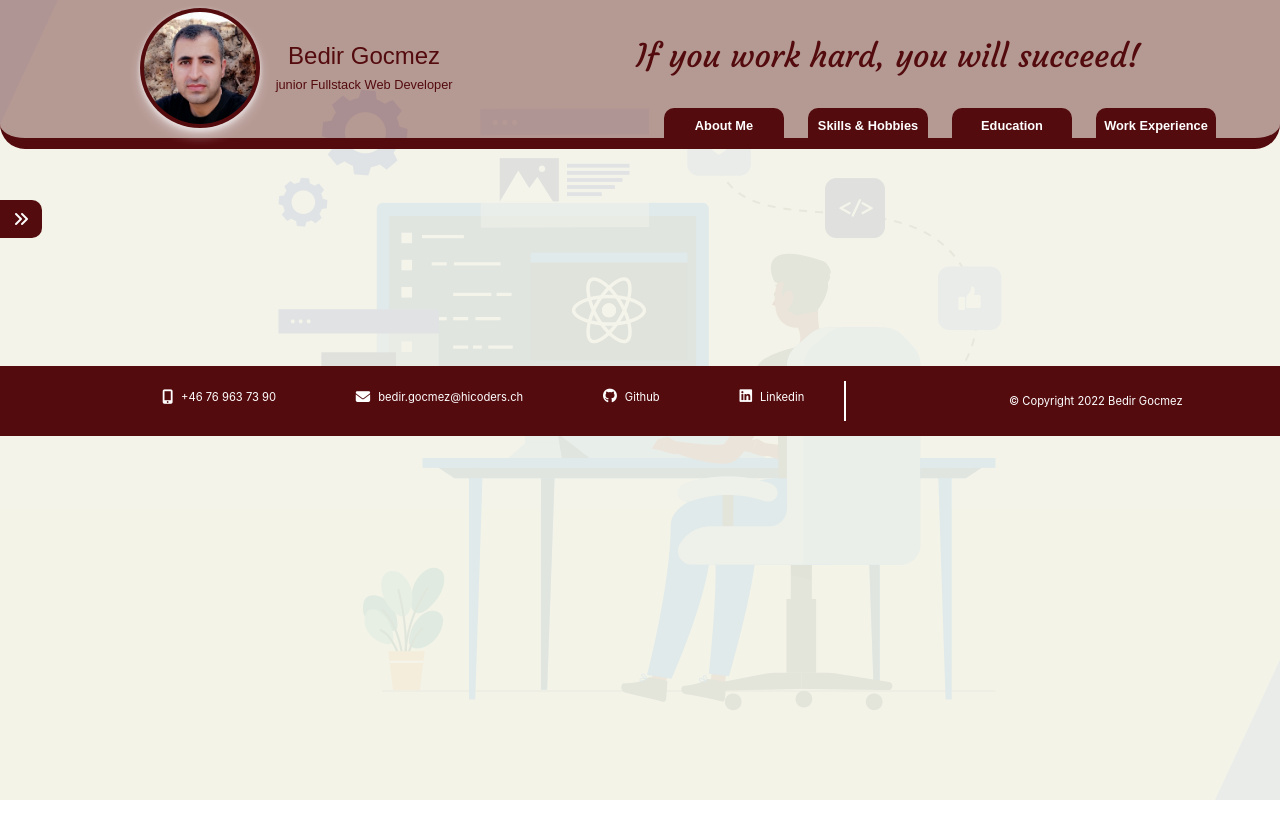
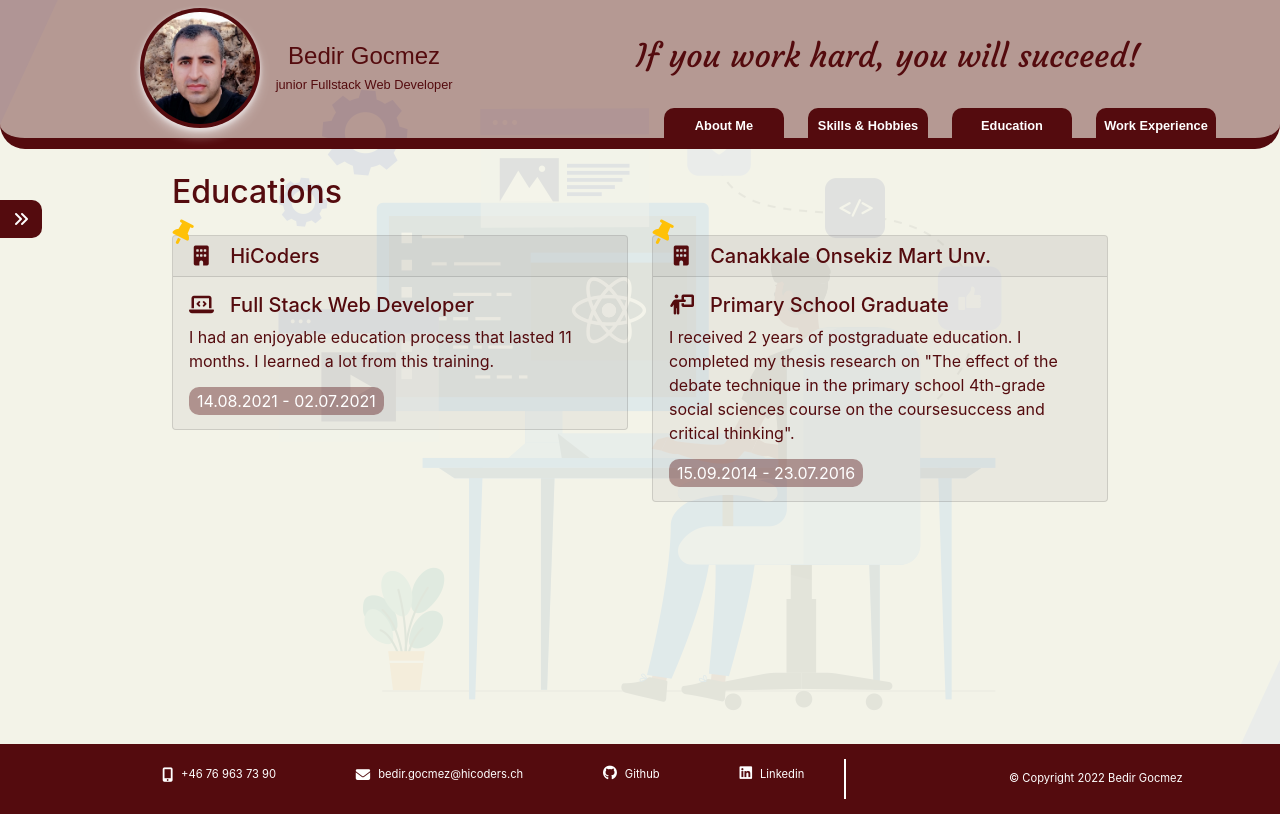
Before and after one commit to bedirgcmz/my-exercises-2022-, a React (Create React App) app in the folder my-profile/: page /education in a window 1280 px wide. Built offline with nearby package versions, Linux system fonts and the light colour scheme; a web font is replaced by a local one.

Commit message:
Education starta

```diff
--- a/my-profile/src/App.css
+++ b/my-profile/src/App.css
@@ -115,9 +115,12 @@
 /* About me */
 .about-me h2 {
   width: 100%;
-  margin-left: auto;
+  /* margin-left: auto; */
   margin-top: 15px;
   margin-bottom: 10px;
+}
+.about-me i {
+  font-size: 1.5rem;
 }
 .about-me-text {
   text-align: justify;
@@ -224,3 +227,22 @@
     text-align: center;
   }
 }
+
+/* Edıcations */
+.fa-thumbtack {
+  top: -14px;
+  left: 13px;
+  rotate: 27deg;
+  z-index: 9999;
+  color: #ffc107;
+}
+.fa-building {
+  padding-left: 0.3rem;
+}
+.education .card {
+  background-color: #adacac24 !important;
+}
+.education .date {
+  border-radius: 10px;
+  color: white;
+}
--- a/my-profile/src/components/AboutMe.js
+++ b/my-profile/src/components/AboutMe.js
@@ -37,7 +37,9 @@ const AboutMe = ({ borderTop, borderBottom, borderLeft, borderRight, color }) =>
       animate="inactive"
       exit="fadeOut"
     >
-      <h2 className={`${color}`}>About Me</h2>
+      <h2 className={`${color}`}>
+        <span>About Me</span> <i className="fa-regular fa-address-card ms-3"></i>
+      </h2>
       <div id="about-me-info-container">
         <div id="border-left" className={`${borderLeft} ${borderBottom}`}></div>
         <div id="border-right" className={`${borderRight} ${borderTop}`}></div>
@@ -54,8 +56,11 @@ const AboutMe = ({ borderTop, borderBottom, borderLeft, borderRight, color }) =>
           intelligence. <em>I count myself as very flexible and agile in teamwork.</em>
         </p>
       </div>
-      <div className="languages row mt-4">
-        <h2 className={`${color} mb-3`}>Languages</h2>
+      <hr className="w-100" />
+      <div className="languages mt-4 ">
+        <h2 className={`${color} mb-3 text-start`}>
+          <span>Languages</span> <i className="fa-solid fa-language ms-3"></i>
+        </h2>
         <div class="progress">
           <div
             class="progress-bar bg-success"
@@ -74,7 +79,7 @@ const AboutMe = ({ borderTop, borderBottom, borderLeft, borderRight, color }) =>
             class="progress-bar bg-info"
             role="progressbar"
             aria-label="Info example"
-            style={{ width: "1000%" }}
+            style={{ width: "100%" }}
             aria-valuenow="50"
             aria-valuemin="0"
             aria-valuemax="100"
--- a/my-profile/src/components/AnimationRoutes.js
+++ b/my-profile/src/components/AnimationRoutes.js
@@ -31,7 +31,11 @@ const AnimationRoutes = ({
             />
           }
         />
-        <Route exact path="/education" element={<Education />} />
+        <Route
+          exact
+          path="/education"
+          element={<Education color={color} bacgroundOpc={bacgroundOpc} />}
+        />
         <Route exact path="/work-experience" element={<WorkExperiance />} />
         <Route
           exact
--- a/my-profile/src/components/Education.js
+++ b/my-profile/src/components/Education.js
@@ -1,7 +1,7 @@
 import React from "react";
 import { motion } from "framer-motion";
 
-const Education = () => {
+const Education = ({ bacgroundOpc, color }) => {
   const variants2 = {
     fadeIn: {
       y: 100,
@@ -31,18 +31,51 @@ const Education = () => {
 
   return (
     <motion.div
-      className="education w-75"
+      className="education w-75 mx-auto mt-4 row"
       variants={variants2}
       initial="fadeIn"
       animate="inactive"
       exit="fadeOut"
-      // // initial={{ x: 300, opacity: 0 }}
-      // // animate={{ x: 0, opacity: 1 }}
-      // // exit={{ x: -300, opacity: 0 }}
-      // intial={{ width: 0 }}
-      // animate={{ width: "100%" }}
-      // exit={{ y: window.innerWidth, transition: { duration: 1.5 } }}
-    ></motion.div>
+    >
+      <h2 className={`${color} mb-4`}>Educations</h2>
+      <div className={`${color} education-card col-md-6 col-sm-12 mb-4 position-relative`}>
+        <i className="fa-solid fa-thumbtack fs-4 position-absolute"></i>
+        <div className="card">
+          <h5 className="card-header">
+            <i className="fa-solid fa-building pe-3"></i> HiCoders
+          </h5>
+          <div className="card-body">
+            <h5 className="card-title">
+              <i className="fa-solid fa-laptop-code pe-3"></i>Full Stack Web Developer
+            </h5>
+            <p className="card-text">
+              I had an enjoyable education process that lasted 11 months. I learned a lot from this
+              training.
+            </p>
+            <span className={`${bacgroundOpc} date py-1 px-2`}>14.08.2021 - 02.07.2021</span>
+          </div>
+        </div>
+      </div>
+      <div className={`${color} education-card col-md-6 col-sm-12 mb-4 position-relative`}>
+        <i className="fa-solid fa-thumbtack fs-4 position-absolute"></i>
+        <div className="card">
+          <h5 className="card-header">
+            <i className="fa-solid fa-building pe-3"></i> Canakkale Onsekiz Mart Unv.
+          </h5>
+          <div className="card-body">
+            <h5 className="card-title">
+              <i className="fa-solid fa-person-chalkboard pe-3"></i>Primary School Graduate
+            </h5>
+            <p className="card-text">
+              I received 2 years of postgraduate education. I completed my thesis research on "The
+              effect of the debate technique in the primary school 4th-grade social sciences course
+              on the coursesuccess and critical thinking".
+            </p>
+            <span className={`${bacgroundOpc} date py-1 px-2`}>15.09.2014 - 23.07.2016</span>
+          </div>
+        </div>
+      </div>
+    </motion.div>
   );
 };
 
--- a/my-profile/src/components/SkillsHobbies.js
+++ b/my-profile/src/components/SkillsHobbies.js
@@ -38,9 +38,9 @@ const SkillsHobbies = ({ bacgroundOpc, color }) => {
       className="skills-hobbies-container w-75 m-auto mt-4"
     >
       <div className="skills-container">
-        <h2 className={`${color} mb-4`}>
+        <h3 className={`${color} mb-4`}>
           SKILLS <i class="fa-solid fa-user-gear ms-3"></i>
-        </h2>
+        </h3>
         <div class="dashboard row">
           <div className="col-md-4 col-lg-2 col-sm-6 col-xs-12 d-flex justify-content-center mb-2">
             <div className="skill-and-name ">
```
